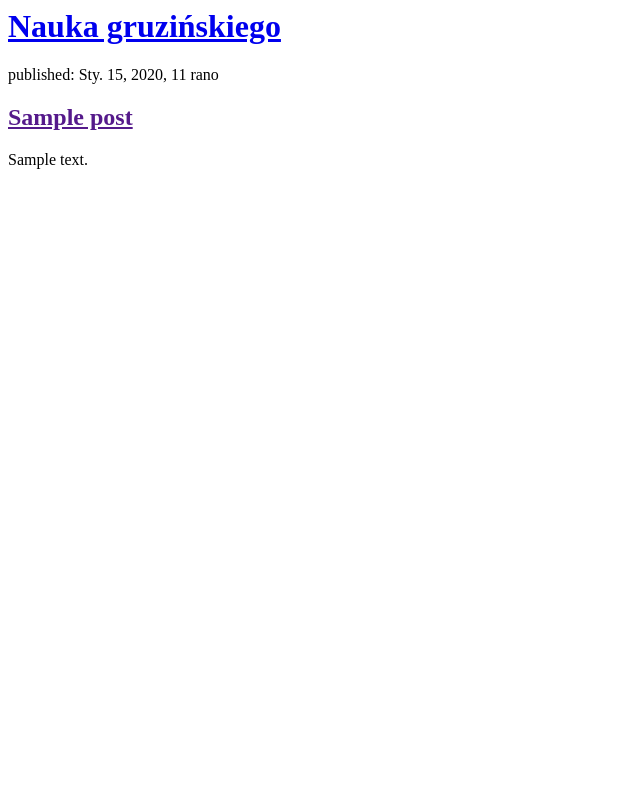
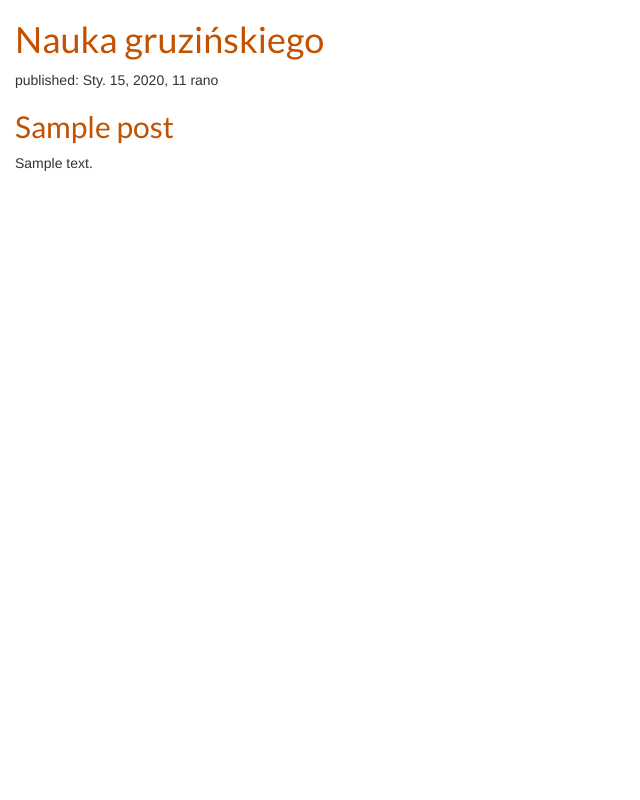
Before and after one commit to gromaniecki/gruzja, a Django app: page / in a window 1280 px wide. Shown: the whole page, without its empty margins (0-640 px from the left). Run offline with Django 3.2, Linux system fonts and the light colour scheme; tables that the repository leaves empty hold one stand-in row (values such as "Sample post"); some libraries are stand-ins or nearby versions.

Commit message:
Parę zmian, stworzenie css

```diff
--- /dev/null
+++ b/blog/static/css/blog.css
@@ -0,0 +1,9 @@
+h1 a, h2 a {
+	color: #C25100;
+	font-family: 'Lato';
+}
+
+
+body {
+	padding-left: 15px;
+}
--- a/blog/templates/blog/post_list.html
+++ b/blog/templates/blog/post_list.html
@@ -1,6 +1,13 @@
+{% load static %}
 <html>
 <head>
 	<title>Sami, ori, erti</title>
+	<link href='http://fonts.googleapis.com/css?family=Lato&subset=latin,latin-ext' rel='stylesheet' type='text/css'>
+	<link rel="stylesheet" href="//maxcdn.bootstrapcdn.com/bootstrap/3.2.0/css/bootstrap.min.css">
+	<link rel="stylesheet" href="//maxcdn.bootstrapcdn.com/bootstrap/3.2.0/css/bootstrap-theme.min.css">
+	<link rel="stylesheet" href="{% static 'css/blog.css' %}">
+
+
 </head>
 <body>
         <div>
```
